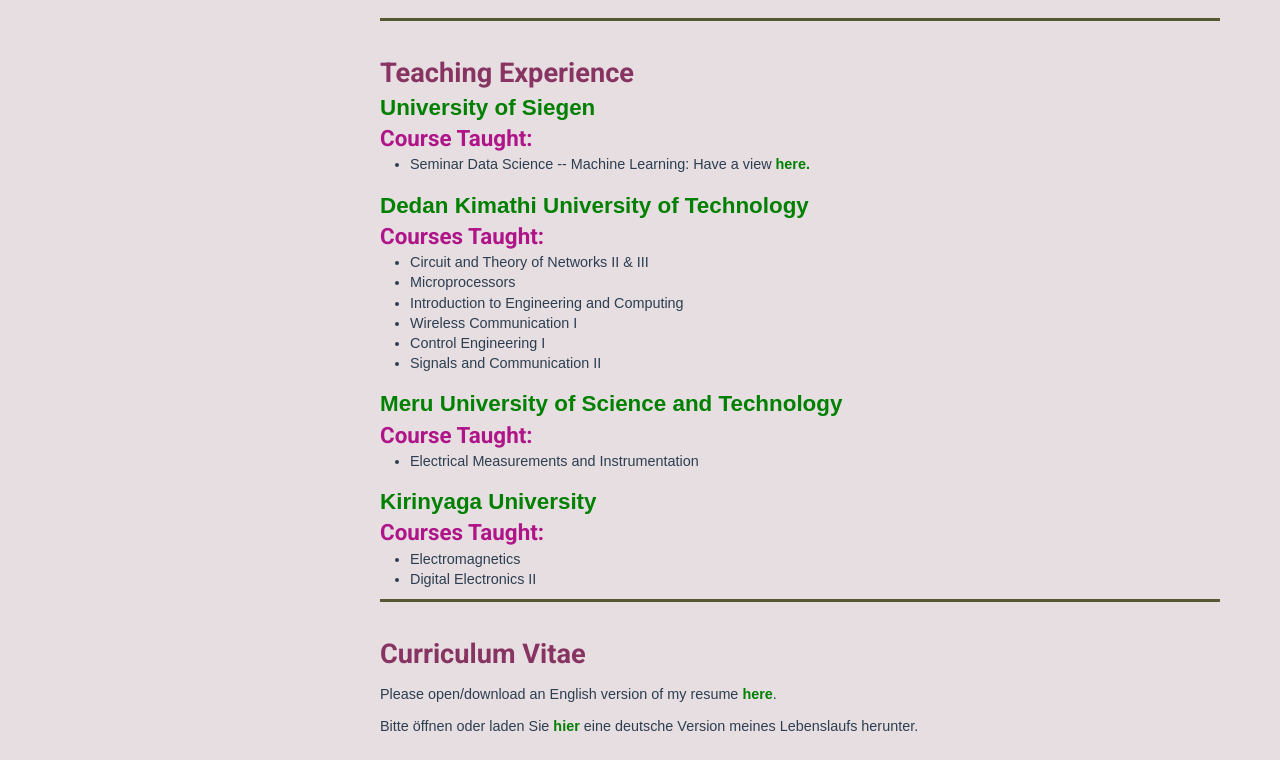
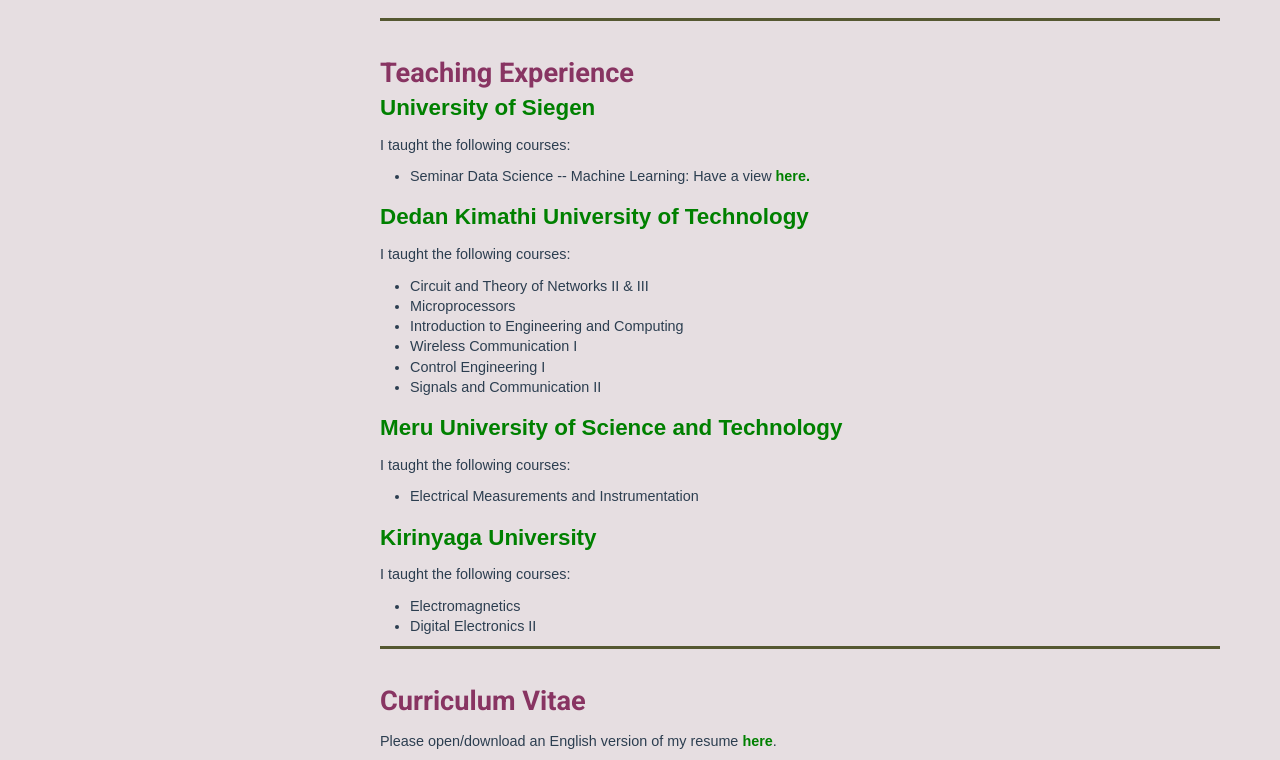
Before and after one commit to nahshonmokua/nahshonmokua.github.io, a plain HTML site: page index.html in a window 1280 px wide. Shown: the part 3428-4188 px from the top of the page. Drawn offline with Linux system fonts and the light colour scheme.

Commit message:
Teaching experience section paragraphs included.

```diff
--- a/index.html
+++ b/index.html
@@ -591,7 +591,7 @@
                             <section class="teaching">
                                 <h3><span class="institution"><a href="https://www.uni-siegen.de/start/" target="_blank"
                                             rel="noopener noreferrer">University of Siegen</a></span></h3>
-                                <h3>Course Taught:</h3>
+                                <p>I taught the following courses:</p>
                                 <div class="responsibilities">
                                     <ul class="course-list">
                                         <li>Seminar Data Science -- Machine Learning: Have a view <a
@@ -605,7 +605,7 @@
                             <section class="teaching">
                                 <h3><span class="institution"><a href="https://www.dkut.ac.ke" target="_blank">Dedan
                                             Kimathi University of Technology</a></span></h3>
-                                <h3>Courses Taught:</h3>
+                                <p>I taught the following courses:</p>
                                 <div class="responsibilities">
                                     <ul class="course-list">
                                         <li>Circuit and Theory of Networks II & III</li>
@@ -621,7 +621,7 @@
                             <section class="teaching">
                                 <h3><span class="institution"><a href="https://www.must.ac.ke/" target="_blank">Meru
                                             University of Science and Technology</a></span></h3>
-                                <h3>Course Taught:</h3>
+                                <p>I taught the following courses:</p>
                                 <div class="responsibilities">
                                     <ul class="course-list">
                                         <li>Electrical Measurements and Instrumentation</li>
@@ -632,7 +632,7 @@
                             <section class="teaching">
                                 <h3><span class="institution"><a href="https://www.kyu.ac.ke/" target="_blank">Kirinyaga
                                             University</a></span></h3>
-                                <h3>Courses Taught:</h3>
+                                <p>I taught the following courses:</p>
                                 <div class="responsibilities">
                                     <ul class="course-list">
                                         <li>Electromagnetics</li>
```
